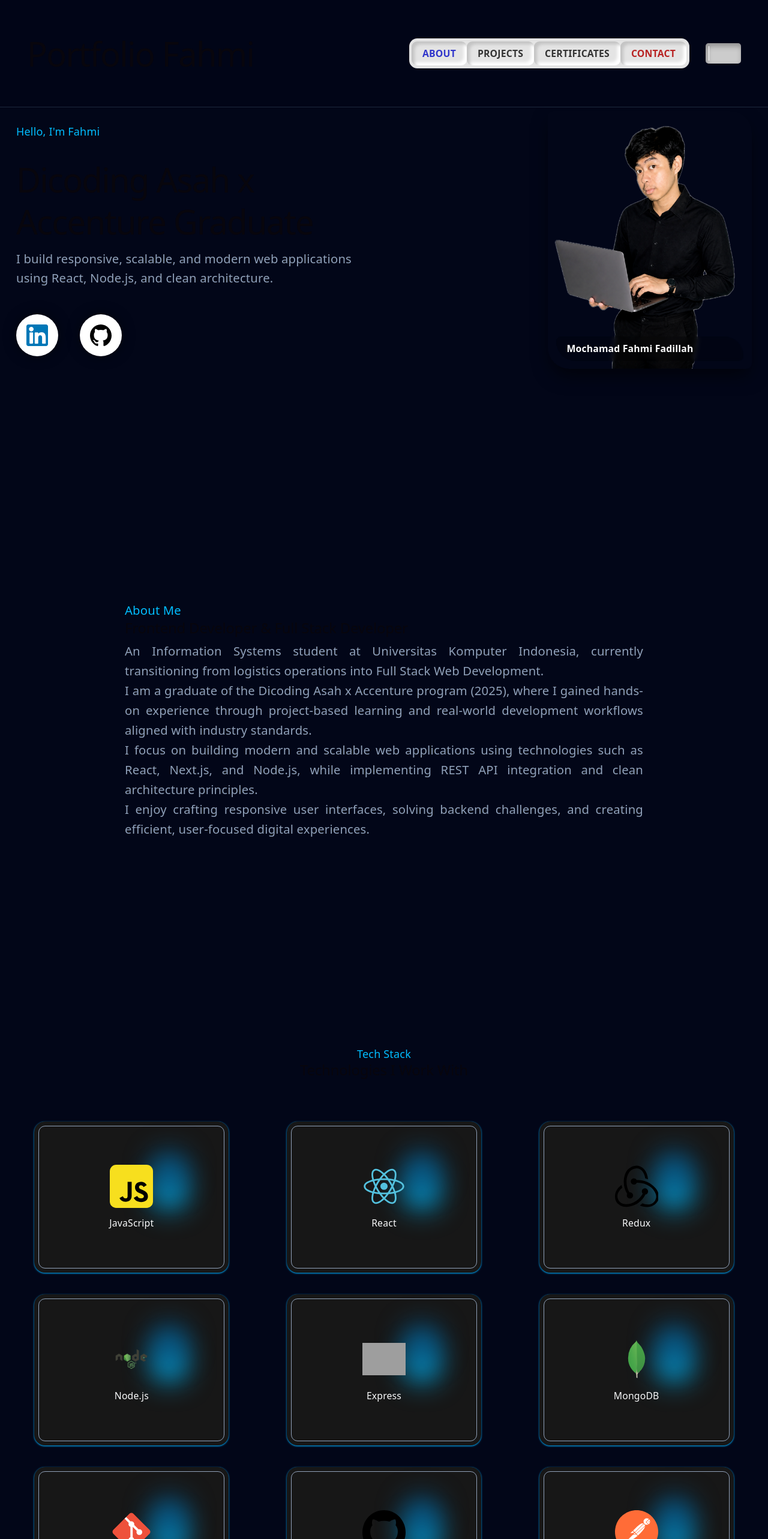
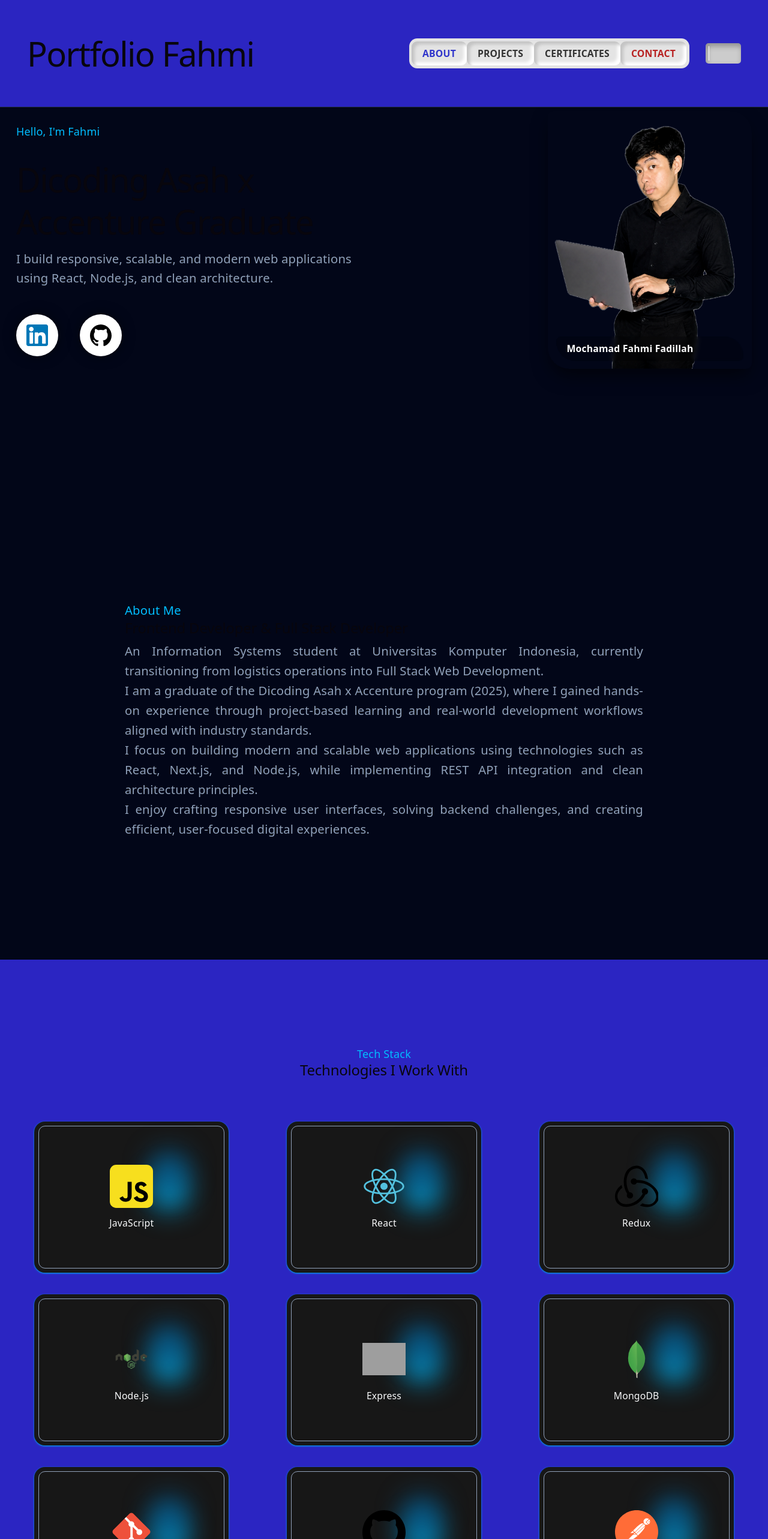
Before and after one commit to mochamadfahmifadillah/portfolio-fahmi-developer, a React (Vite) app in the folder client/: page / in a window 1280 px wide. Shown: the top 2566 px of the page at 60% size. Built offline with nearby package versions, Linux system fonts and the light colour scheme; grey boxes are pictures that could not be loaded.

Commit message:
Mengubah warna background

```diff
--- a/client/src/components/Navbar.jsx
+++ b/client/src/components/Navbar.jsx
@@ -1,6 +1,6 @@
 const Navbar = () => {
   return (
-    <nav className="fixed top-0 left-0 w-full bg-slate-950/80 backdrop-blur-md border-b border-slate-800 z-50">
+    <nav className="fixed top-0 left-0 w-full bg-[#362EED]/80 backdrop-blur-md border-b border-slate-800 z-50">
       <div className="max-w-7xl mx-auto px-6 lg:px-10 py-4 flex items-center justify-between">
 
         {/* LOGO */}
--- a/client/src/sections/Hero.jsx
+++ b/client/src/sections/Hero.jsx
@@ -23,7 +23,7 @@
   }, [])
 
   return (
-    <section className="min-h-screen flex items-center px-6 w-full">
+    <section className="min-h-screen flex items-center px-6 w-full ">
       <div className="w-full max-w-7xl mx-auto grid md:grid-cols-2 gap-16 items-center">
 
         {/* LEFT */}
--- a/client/src/sections/Projects.jsx
+++ b/client/src/sections/Projects.jsx
@@ -25,7 +25,7 @@
 
 const Projects = () => {
   return (
-    <section className="py-32 px-6">
+    <section className="py-32 px-6 bg-[#362EED]/80">
       <div className="max-w-6xl mx-auto">
         <h2 className="text-4xl font-bold text-center mb-12">
           Projects
--- a/client/src/sections/Skills.jsx
+++ b/client/src/sections/Skills.jsx
@@ -22,7 +22,7 @@
 
 const Skills = () => {
   return (
-    <section className="py-32 px-6 bg-slate-950">
+    <section className="py-32 px-6 bg-[#362EED]/80">
       <div className="max-w-6xl mx-auto">
 
         {/* HEADER */}
```
